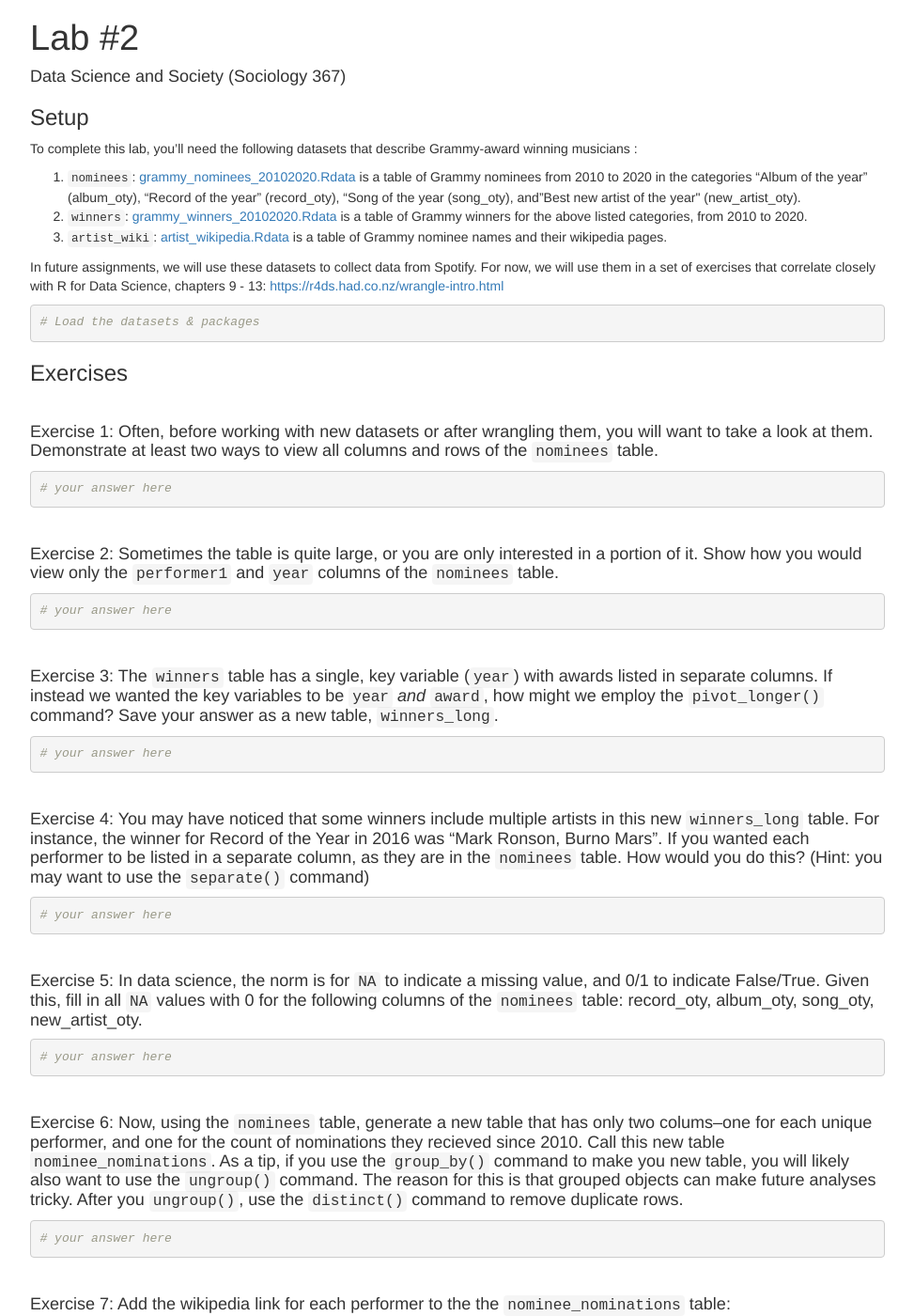
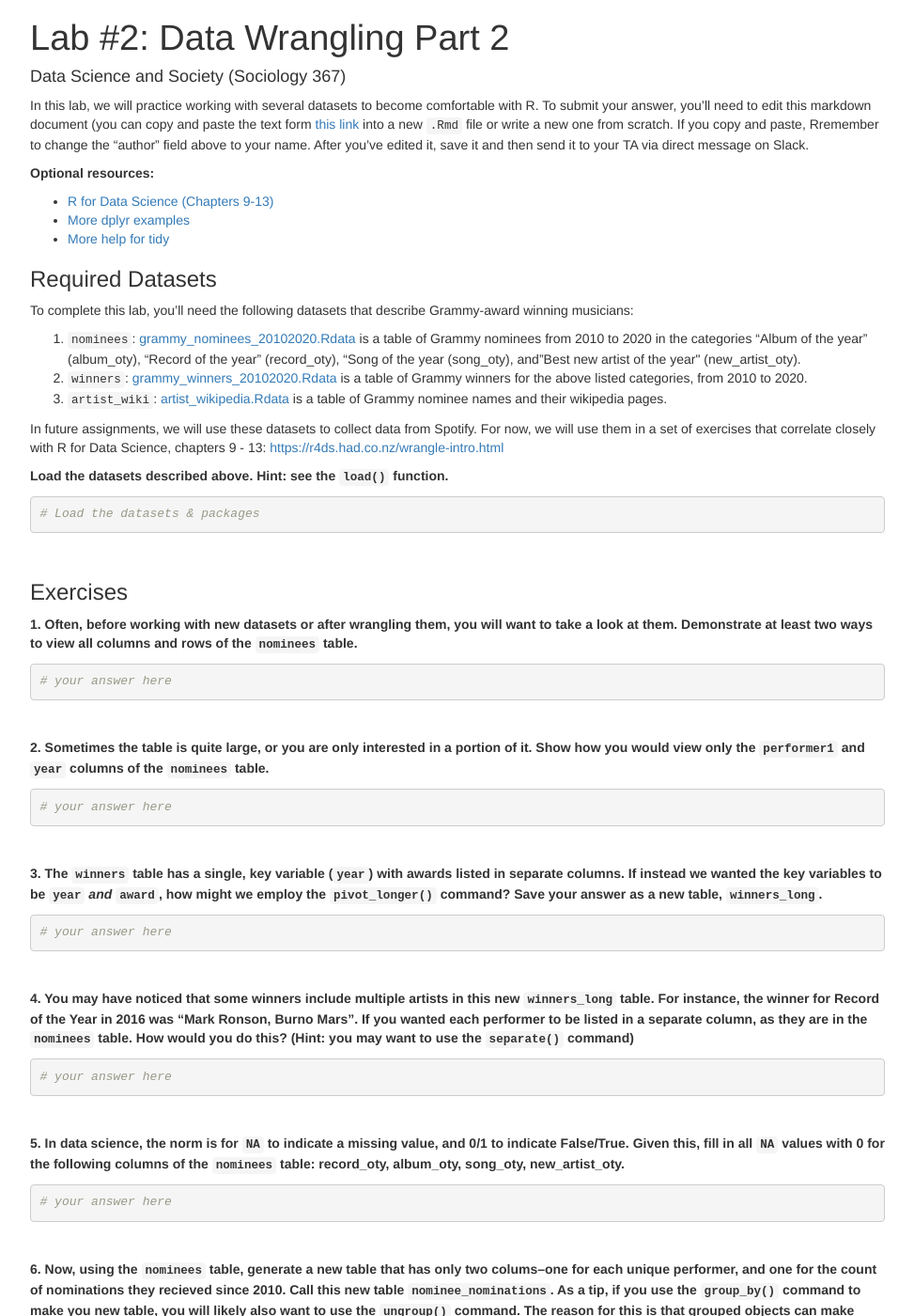
Before and after one commit to dssoc/dssoc.github.io, a Jekyll site: the page assignments/DSS_Lab2_DataWrangling2.html, which Jekyll copies as it is, in a window 1280 px wide and 1400 px high. Shown: the whole window at 94% size, without its empty margins (153-1126 px from the left). Built offline with Jekyll 4.4.1, drawn with Linux system fonts in a browser that asks for light colours; some of the changed text lies outside the part shown.

Commit message:
Updated Lab 2 html file.

```diff
--- a/assignments/DSS_Lab2_DataWrangling2.Rmd
+++ b/assignments/DSS_Lab2_DataWrangling2.Rmd
@@ -11,7 +11,8 @@ knitr::opts_chunk$set(echo = TRUE)
 
 In this lab, we will practice working with several datasets to become comfortable with R. To submit your answer, you'll need to edit this markdown document (you can copy and paste the text form [this link](https://github.com/dssoc/dssoc.github.io/raw/master/assignments/DSS_Lab2_DataWrangling2.Rmd) into a new `.Rmd` file or write a new one from scratch. If you copy and paste, Rremember to change the "author" field above to your name. After you've edited it, save it and then send it to your TA via direct message on Slack.
 
-#### Optional resources:
+**Optional resources:**
+
 - [R for Data Science (Chapters 9-13)](https://r4ds.had.co.nz/wrangle-intro.html)
 - [More dplyr examples](https://rstudio.cloud/learn/primers/2)
 - [More help for tidy](https://rstudio.cloud/learn/primers/4)
--- a/assignments/DSS_Lab2_DataWrangling2.html
+++ b/assignments/DSS_Lab2_DataWrangling2.html
@@ -12,7 +12,7 @@
 <meta name="author" content="Data Science and Society (Sociology 367)" />
 
 
-<title>Lab #2</title>
+<title>Lab #2: Data Wrangling Part 2</title>
 
 <script>// Pandoc 2.9 adds attributes on both header and div. We remove the former (to
 // be compatible with the behavior of Pandoc < 2.8).
@@ -375,68 +375,59 @@ summary {
 
 
 
-<h1 class="title toc-ignore">Lab #2</h1>
+<h1 class="title toc-ignore">Lab #2: Data Wrangling Part 2</h1>
 <h4 class="author">Data Science and Society (Sociology 367)</h4>
 
 </div>
 
 
-<div id="setup" class="section level3">
-<h3>Setup</h3>
-<p>To complete this lab, you’ll need the following datasets that describe Grammy-award winning musicians :</p>
+<p>In this lab, we will practice working with several datasets to become comfortable with R. To submit your answer, you’ll need to edit this markdown document (you can copy and paste the text form <a href="https://github.com/dssoc/dssoc.github.io/raw/master/assignments/DSS_Lab2_DataWrangling2.Rmd">this link</a> into a new <code>.Rmd</code> file or write a new one from scratch. If you copy and paste, Rremember to change the “author” field above to your name. After you’ve edited it, save it and then send it to your TA via direct message on Slack.</p>
+<p><strong>Optional resources:</strong></p>
+<ul>
+<li><a href="https://r4ds.had.co.nz/wrangle-intro.html">R for Data Science (Chapters 9-13)</a></li>
+<li><a href="https://rstudio.cloud/learn/primers/2">More dplyr examples</a></li>
+<li><a href="https://rstudio.cloud/learn/primers/4">More help for tidy</a></li>
+</ul>
+<div id="required-datasets" class="section level3">
+<h3>Required Datasets</h3>
+<p>To complete this lab, you’ll need the following datasets that describe Grammy-award winning musicians:</p>
 <ol style="list-style-type: decimal">
 <li><code>nominees</code>: <a href="https://github.com/dssoc/dssoc.github.io/raw/master/datasets/grammy_nominees_20102020.Rdata">grammy_nominees_20102020.Rdata</a> is a table of Grammy nominees from 2010 to 2020 in the categories “Album of the year” (album_oty), “Record of the year” (record_oty), “Song of the year (song_oty), and”Best new artist of the year&quot; (new_artist_oty).</li>
 <li><code>winners</code>: <a href="https://github.com/dssoc/dssoc.github.io/raw/master/datasets/grammy_winners_20102020.Rdata">grammy_winners_20102020.Rdata</a> is a table of Grammy winners for the above listed categories, from 2010 to 2020.</li>
 <li><code>artist_wiki</code>: <a href="https://github.com/dssoc/dssoc.github.io/raw/master/datasets/artist_wikipedia.Rdata">artist_wikipedia.Rdata</a> is a table of Grammy nominee names and their wikipedia pages.</li>
 </ol>
-<p>In future assignments, we will use these datasets to collect data from Spotify. For now, we will use them in a set of exercises that correlate closely with R for Data Science, chapters 9 - 13: <a href="https://r4ds.had.co.nz/wrangle-intro.html" class="uri">https://r4ds.had.co.nz/wrangle-intro.html</a></p>
+<p>In future assignments, we will use these datasets to collect data from Spotify. For now, we will use them in a set of exercises that correlate closely with R for Data Science, chapters 9 - 13: <a href="https://r4ds.had.co.nz/wrangle-intro.html" class="uri">https://r4ds.had.co.nz/wrangle-intro.html</a> <br></p>
+<p><strong>Load the datasets described above. Hint: see the <code>load()</code> function.</strong></p>
 <pre class="r"><code># Load the datasets &amp; packages</code></pre>
+<p><br /></p>
 </div>
 <div id="exercises" class="section level3">
 <h3>Exercises</h3>
-<p><br /></p>
-<div id="exercise-1-often-before-working-with-new-datasets-or-after-wrangling-them-you-will-want-to-take-a-look-at-them.-demonstrate-at-least-two-ways-to-view-all-columns-and-rows-of-the-nominees-table." class="section level4">
-<h4>Exercise 1: Often, before working with new datasets or after wrangling them, you will want to take a look at them. Demonstrate at least two ways to view all columns and rows of the <code>nominees</code> table.</h4>
+<p><strong>1. Often, before working with new datasets or after wrangling them, you will want to take a look at them. Demonstrate at least two ways to view all columns and rows of the <code>nominees</code> table.</strong></p>
 <pre class="r"><code># your answer here</code></pre>
 <p><br /></p>
-</div>
-<div id="exercise-2-sometimes-the-table-is-quite-large-or-you-are-only-interested-in-a-portion-of-it.-show-how-you-would-view-only-the-performer1-and-year-columns-of-the-nominees-table." class="section level4">
-<h4>Exercise 2: Sometimes the table is quite large, or you are only interested in a portion of it. Show how you would view only the <code>performer1</code> and <code>year</code> columns of the <code>nominees</code> table.</h4>
+<p><strong>2. Sometimes the table is quite large, or you are only interested in a portion of it. Show how you would view only the <code>performer1</code> and <code>year</code> columns of the <code>nominees</code> table.</strong></p>
 <pre class="r"><code># your answer here</code></pre>
 <p><br /></p>
-</div>
-<div id="exercise-3-the-winners-table-has-a-single-key-variable-year-with-awards-listed-in-separate-columns.-if-instead-we-wanted-the-key-variables-to-be-year-and-award-how-might-we-employ-the-pivot_longer-command-save-your-answer-as-a-new-table-winners_long." class="section level4">
-<h4>Exercise 3: The <code>winners</code> table has a single, key variable (<code>year</code>) with awards listed in separate columns. If instead we wanted the key variables to be <code>year</code> <em>and</em> <code>award</code>, how might we employ the <code>pivot_longer()</code> command? Save your answer as a new table, <code>winners_long</code>.</h4>
+<p><strong>3. The <code>winners</code> table has a single, key variable (<code>year</code>) with awards listed in separate columns. If instead we wanted the key variables to be <code>year</code> <em>and</em> <code>award</code>, how might we employ the <code>pivot_longer()</code> command? Save your answer as a new table, <code>winners_long</code>.</strong></p>
 <pre class="r"><code># your answer here</code></pre>
 <p><br /></p>
-</div>
-<div id="exercise-4-you-may-have-noticed-that-some-winners-include-multiple-artists-in-this-new-winners_long-table.-for-instance-the-winner-for-record-of-the-year-in-2016-was-mark-ronson-burno-mars.-if-you-wanted-each-performer-to-be-listed-in-a-separate-column-as-they-are-in-the-nominees-table.-how-would-you-do-this-hint-you-may-want-to-use-the-separate-command" class="section level4">
-<h4>Exercise 4: You may have noticed that some winners include multiple artists in this new <code>winners_long</code> table. For instance, the winner for Record of the Year in 2016 was “Mark Ronson, Burno Mars”. If you wanted each performer to be listed in a separate column, as they are in the <code>nominees</code> table. How would you do this? (Hint: you may want to use the <code>separate()</code> command)</h4>
+<p><strong>4. You may have noticed that some winners include multiple artists in this new <code>winners_long</code> table. For instance, the winner for Record of the Year in 2016 was “Mark Ronson, Burno Mars”. If you wanted each performer to be listed in a separate column, as they are in the <code>nominees</code> table. How would you do this? (Hint: you may want to use the <code>separate()</code> command)</strong></p>
 <pre class="r"><code># your answer here</code></pre>
 <p><br /></p>
-</div>
-<div id="exercise-5-in-data-science-the-norm-is-for-na-to-indicate-a-missing-value-and-01-to-indicate-falsetrue.-given-this-fill-in-all-na-values-with-0-for-the-following-columns-of-the-nominees-table-record_oty-album_oty-song_oty-new_artist_oty." class="section level4">
-<h4>Exercise 5: In data science, the norm is for <code>NA</code> to indicate a missing value, and 0/1 to indicate False/True. Given this, fill in all <code>NA</code> values with 0 for the following columns of the <code>nominees</code> table: record_oty, album_oty, song_oty, new_artist_oty.</h4>
+<p><strong>5. In data science, the norm is for <code>NA</code> to indicate a missing value, and 0/1 to indicate False/True. Given this, fill in all <code>NA</code> values with 0 for the following columns of the <code>nominees</code> table: record_oty, album_oty, song_oty, new_artist_oty.</strong></p>
 <pre class="r"><code># your answer here</code></pre>
 <p><br /></p>
-</div>
-<div id="exercise-6-now-using-the-nominees-table-generate-a-new-table-that-has-only-two-columsone-for-each-unique-performer-and-one-for-the-count-of-nominations-they-recieved-since-2010.-call-this-new-table-nominee_nominations.-as-a-tip-if-you-use-the-group_by-command-to-make-you-new-table-you-will-likely-also-want-to-use-the-ungroup-command.-the-reason-for-this-is-that-grouped-objects-can-make-future-analyses-tricky.-after-you-ungroup-use-the-distinct-command-to-remove-duplicate-rows." class="section level4">
-<h4>Exercise 6: Now, using the <code>nominees</code> table, generate a new table that has only two colums–one for each unique performer, and one for the count of nominations they recieved since 2010. Call this new table <code>nominee_nominations</code>. As a tip, if you use the <code>group_by()</code> command to make you new table, you will likely also want to use the <code>ungroup()</code> command. The reason for this is that grouped objects can make future analyses tricky. After you <code>ungroup()</code>, use the <code>distinct()</code> command to remove duplicate rows.</h4>
+<p><strong>6. Now, using the <code>nominees</code> table, generate a new table that has only two colums–one for each unique performer, and one for the count of nominations they recieved since 2010. Call this new table <code>nominee_nominations</code>. As a tip, if you use the <code>group_by()</code> command to make you new table, you will likely also want to use the <code>ungroup()</code> command. The reason for this is that grouped objects can make future analyses tricky. After you <code>ungroup()</code>, use the <code>distinct()</code> command to remove duplicate rows.</strong></p>
 <pre class="r"><code># your answer here</code></pre>
 <p><br /></p>
-</div>
-<div id="exercise-7-add-the-wikipedia-link-for-each-performer-to-the-the-nominee_nominations-table" class="section level4">
-<h4>Exercise 7: Add the wikipedia link for each performer to the the <code>nominee_nominations</code> table:</h4>
+<p><strong>7. Add the wikipedia link for each performer to the the <code>nominee_nominations</code> table:</strong></p>
 <pre class="r"><code># your answer here</code></pre>
 <p><br /></p>
-</div>
-<div id="exercise-8-list-only-the-5-most-nominated-performers." class="section level4">
-<h4>Exercise 8: List only the 5 most nominated performers.</h4>
+<p><strong>8. List only the 5 most nominated performers.</strong></p>
 <pre class="r"><code># your answer here</code></pre>
 <p><br /></p>
-</div>
-<div id="exercise-9-below-i-define-for-you-two-vectors-summarizing-the-presidential-candidates-who-participated-in-the-first-and-seventh-democratic-debates.-run-this-code-to-create-the-vectors-yourself." class="section level4">
-<h4>Exercise 9: Below, I define for you two vectors summarizing the presidential candidates who participated in the first and seventh democratic debates. Run this code to create the vectors yourself.</h4>
+<p><strong>9. Below, I define for you two vectors summarizing the presidential candidates who participated in the first and seventh democratic debates. Run this code to create the vectors yourself.</strong></p>
 <pre class="r"><code>first_debate &lt;- c(&#39;Michael Bennet&#39;,&#39;Joe Biden&#39;,&#39;Pete Buttigieg&#39;,&#39;
                   John Delaney&#39;,&#39;Tulsi Gabbard&#39;,&#39;Amy Klobuchar&#39;,
                   &#39;Bernie Sanders&#39;, &#39;Elizabeth Warren&#39;, &#39;Andrew Yang&#39;,
@@ -450,14 +441,11 @@ seventh_debate &lt;- c(&#39;Joe Biden&#39;,&#39;Pete Buttigieg&#39;,&#39;Amy Klo
                     &#39;Bernie Sanders&#39;, &#39;Elizabeth Warren&#39;,
                     &#39;Tom Steyer&#39;)</code></pre>
 <p><br /></p>
-<p>Now, write code to print only the candidates who participated in both debates:</p>
+<p><strong>10. Now, write code to print only the candidates who participated in both debates:</strong></p>
 <pre class="r"><code># your answer here</code></pre>
 <p><br /></p>
-</div>
-<div id="exercise-10-write-code-to-print-any-candidates-that-only-participated-in-the-seventh-debate" class="section level4">
-<h4>Exercise 10: Write code to print any candidates that only participated in the seventh debate:</h4>
+<p><strong>11. Write code to print any candidates that only participated in the seventh debate:</strong></p>
 <pre class="r"><code># your answer here</code></pre>
-</div>
 </div>
 
 
--- a/assignments/DSS_Lab3_BasicProgramming.Rmd
+++ b/assignments/DSS_Lab3_BasicProgramming.Rmd
@@ -1,5 +1,5 @@
 ---
-title: "Lab #2: Basics of Programming"
+title: "Lab #3: Basics of Programming"
 author: "Data Science and Society (Sociology 367)"
 date: ""
 output: html_document
```
